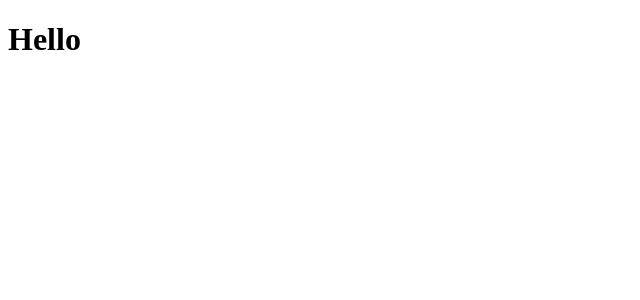
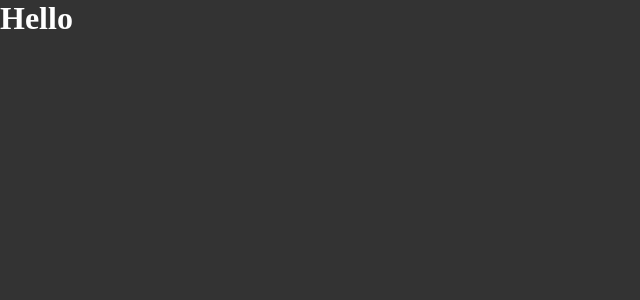
Before and after one commit to lidianerfaria/timer, a React (Vite) app: page / in a window 1280 px wide. Shown: the top 300 px of the page, without its empty margins (0-640 px from the left). Built offline with nearby package versions, Linux system fonts and the light colour scheme.

Commit message:
chore: global styles setup

```diff
--- a/src/App.tsx
+++ b/src/App.tsx
@@ -1,10 +1,12 @@
 import { ThemeProvider } from 'styled-components';
 import defaultTheme from './styles/themes/default';
+import { GlobalStyle } from './styles/global';
 
 function App() {
   return (
     <ThemeProvider theme={defaultTheme}>
       <h1>Hello</h1>
+      <GlobalStyle />
     </ThemeProvider>
   );
 }
--- /dev/null
+++ b/src/styles/global.ts
@@ -0,0 +1,14 @@
+import { createGlobalStyle } from 'styled-components';
+
+export const GlobalStyle = createGlobalStyle`
+* {
+  margin: 0;
+  passing: 0;
+  box-sizing: border-box;
+}
+
+body {
+  background: #333;
+  color: #fff;
+}
+`;
```
